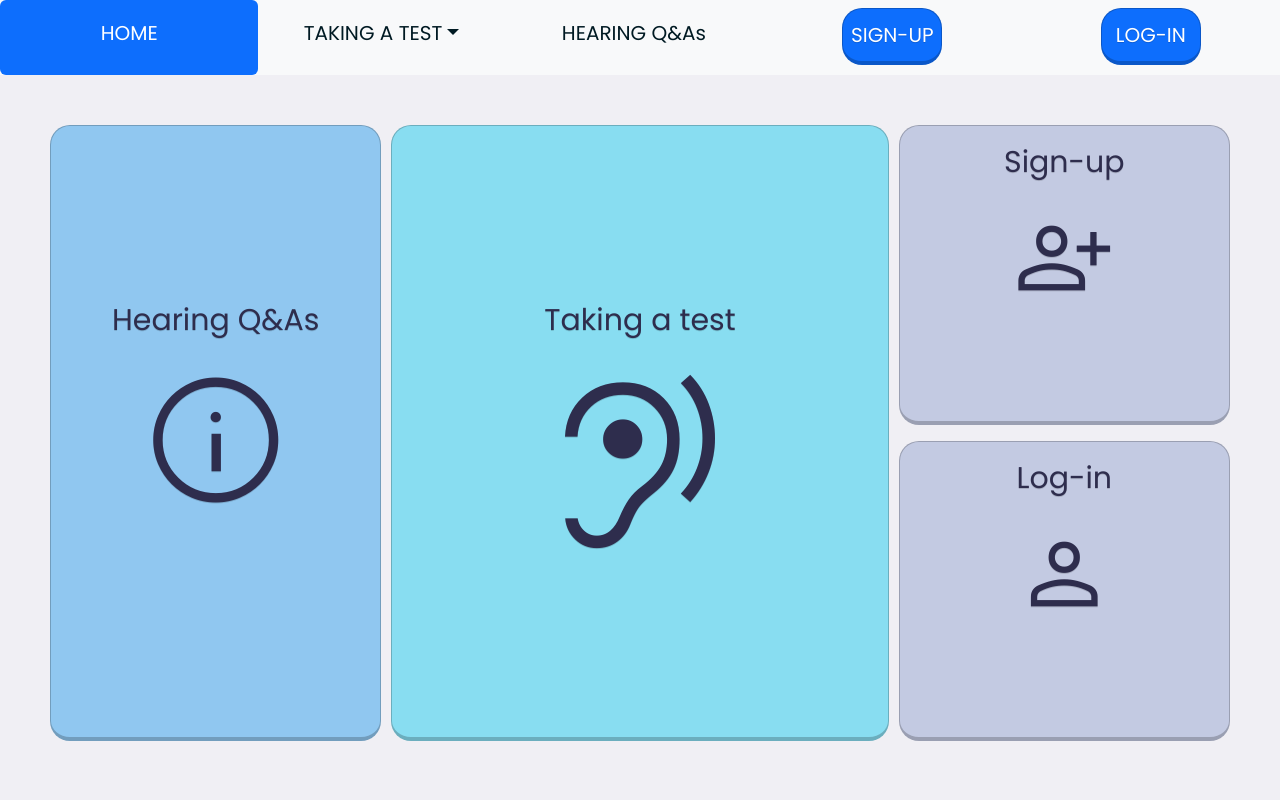
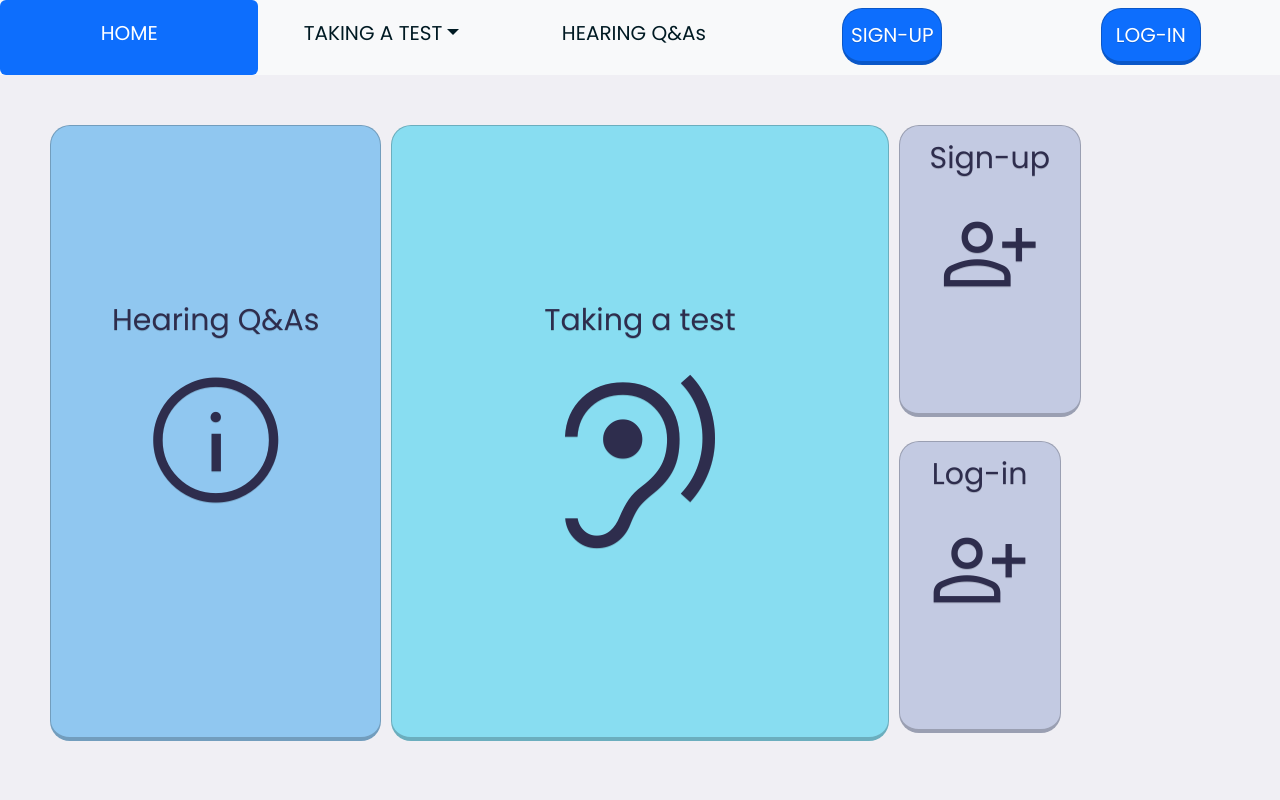
Before and after one commit to 4HC3-Group-5/HearingAppProto, a React (Create React App) app in the folder hearing-app/: page / in a window 1280 px wide. Shown: the top 800 px of the page. Built offline with nearby package versions, Linux system fonts and the light colour scheme.

Commit message:
added links from homepage to login

```diff
--- a/hearing-app/src/components/Account/Handler.js
+++ b/hearing-app/src/components/Account/Handler.js
@@ -23,6 +23,31 @@ export function LoginHandler() {
   );
 }
 
+export function LoginHandler2() {
+  const [LoginIsOpen, setLoginIsOpen] = useState(false);
+
+  const toggleLoginPopup = () => {
+    setLoginIsOpen(!LoginIsOpen);
+  };
+
+  return (
+    <div id="login">
+      <button className="box3 btn-gradient btn-user" data-bs-toggle="logsign" data-bs-target="#login" onClick={toggleLoginPopup}>
+        <div className="btn-container">
+          <div className="icon-container">
+            <span className="material-symbols-outlined user-icon">
+              person_add
+            </span>
+          </div>
+          <div className="text-container user-text">Log-in</div>
+        </div>
+      </button>
+
+      {LoginIsOpen && <LoginPopup handleClose={toggleLoginPopup} />}
+    </div>
+  );
+}
+
 export function SignupHandler() {
   const [SignupIsOpen, setSignupIsOpen] = useState(false);
 
@@ -42,3 +67,27 @@ export function SignupHandler() {
     </div>
   );
 }
+
+export function SignupHandler2() {
+  const [SignupIsOpen, setSignupIsOpen] = useState(false);
+
+  const toggleSignupPopup = () => {
+    setSignupIsOpen(!SignupIsOpen);
+  };
+
+  return (
+    <div>
+      <button className="box3 btn-gradient btn-user" data-bs-toggle="logsign" data-bs-target="#signup" onClick={toggleSignupPopup}>
+        <div className="btn-container">
+          <div className="icon-container">
+            <span className="material-symbols-outlined user-icon">
+              person_add
+            </span>
+          </div>
+          <div className="text-container user-text">Sign-up</div>
+        </div>
+      </button>
+      {SignupIsOpen && <SignupPopup handleClose={toggleSignupPopup} />}
+    </div>
+  );
+}
--- a/hearing-app/src/components/Account/LoginPopup.js
+++ b/hearing-app/src/components/Account/LoginPopup.js
@@ -7,7 +7,7 @@ const LoginPopup = (props) => {
   const setUser = useContext(AppContext).setUser;
 
   return (
-    <div className="popup-box">
+    <div className="popup-box" id="login">
       <div className="box">
         <span className="close-icon" onClick={props.handleClose}>
           x
--- a/hearing-app/src/components/Account/SignupPopup.js
+++ b/hearing-app/src/components/Account/SignupPopup.js
@@ -3,7 +3,7 @@ import "./Popup.css";
 
 const SignupPopup = (props) => {
   return (
-    <div className="popup-box">
+    <div className="popup-box" id="signup">
       <div className="box">
         <span className="close-icon" onClick={props.handleClose}>
           x
--- a/hearing-app/src/components/Header.js
+++ b/hearing-app/src/components/Header.js
@@ -41,17 +41,17 @@ export default function Header() {
                 </a>
                 <ul className="dropdown-menu nav-pills nav-fill">
                     <li>
-                        <a className="dropdown-item" href="#">
+                        <a className="dropdown-item" href="puretone">
                             Pure Tone Test
                         </a>
                     </li>
                     <li>
-                        <a className="dropdown-item" href="#">
+                        <a className="dropdown-item" href="masked">
                             Masked Noise Test
                         </a>
                     </li>
                     <li>
-                        <a className="dropdown-item" href="#">
+                        <a className="dropdown-item" href="spatial">
                             Spatial Audio Test
                         </a>
                     </li>
--- a/hearing-app/src/components/HearingTest/PickTests.js
+++ b/hearing-app/src/components/HearingTest/PickTests.js
@@ -21,7 +21,7 @@ export function PickTests() {
         </div> */}
 
       <div className="div2">
-        <button className="btn-gradient btn-test1">
+        <Link to="../puretone" className="btn-gradient btn-test1">
           <div className="btn-container1">
             <div className="icon-container">
               <span class="material-symbols-outlined icon">music_note</span>
@@ -37,14 +37,14 @@ export function PickTests() {
               you hear them, plot audiograms for both left and right ear.
             </div>
           </div>
-        </button>
+        </Link>
       </div>
 
       <div className="div3">
         {/* <Link to="../masked" class="icons" id="midi">
           masked noise test
         </Link> */}
-        <button className="btn-gradient btn-test2">
+        <Link to="../masked" className="btn-gradient btn-test2">
           <div className="btn-container1">
             <div className="icon-container">
               <span class="material-symbols-outlined icon">
@@ -57,14 +57,14 @@ export function PickTests() {
               words you hear from given options.
             </div>
           </div>
-        </button>
+        </Link>
       </div>
 
       <div className="div4">
         {/* <Link to="../spatial" class="icons" id="righti">
           spatial audio test
         </Link> */}
-        <button className="btn-gradient btn-test3">
+        <Link to="../spatial" className="btn-gradient btn-test3">
           <div className="btn-container1">
             <div className="icon-container">
               <span class="material-symbols-outlined icon">spatial_audio</span>
@@ -75,7 +75,7 @@ export function PickTests() {
               render a 3D sphere to indicate your sound perception level.
             </div>
           </div>
-        </button>
+        </Link>
       </div>
     </div>
   );
--- a/hearing-app/src/components/HomePage.js
+++ b/hearing-app/src/components/HomePage.js
@@ -2,7 +2,8 @@ import React from "react";
 import "./HomePage.css";
 import { AppContext } from "../AppProvider";
 import { Link } from "react-router-dom";
-import { LoginHandler } from "./Account/Handler";
+import { LoginHandler2, SignupHandler2 } from "./Account/Handler";
+import { HistoryResultDetailModal3 } from "./Profile/HistoryResult/HistoryResultDetailModal";
 
 function MainPage() {
   const user = React.useContext(AppContext).user;
@@ -19,7 +20,7 @@ function MainPage() {
     </>
   ) : (
     <>
-      <button className="box3 btn-gradient btn-user">
+      {/* <button className="box3 btn-gradient btn-user" data-bs-toggle="logsign" data-bs-target="#login">
         <div className="btn-container">
           <div className="icon-container">
             <span className="material-symbols-outlined user-icon">
@@ -38,7 +39,9 @@ function MainPage() {
           </div>
           <div className="text-container user-text">Log-in</div>
         </div>
-      </button>
+      </button> */}
+      <SignupHandler2/>
+      <LoginHandler2/>
     </>
   );
 
```
